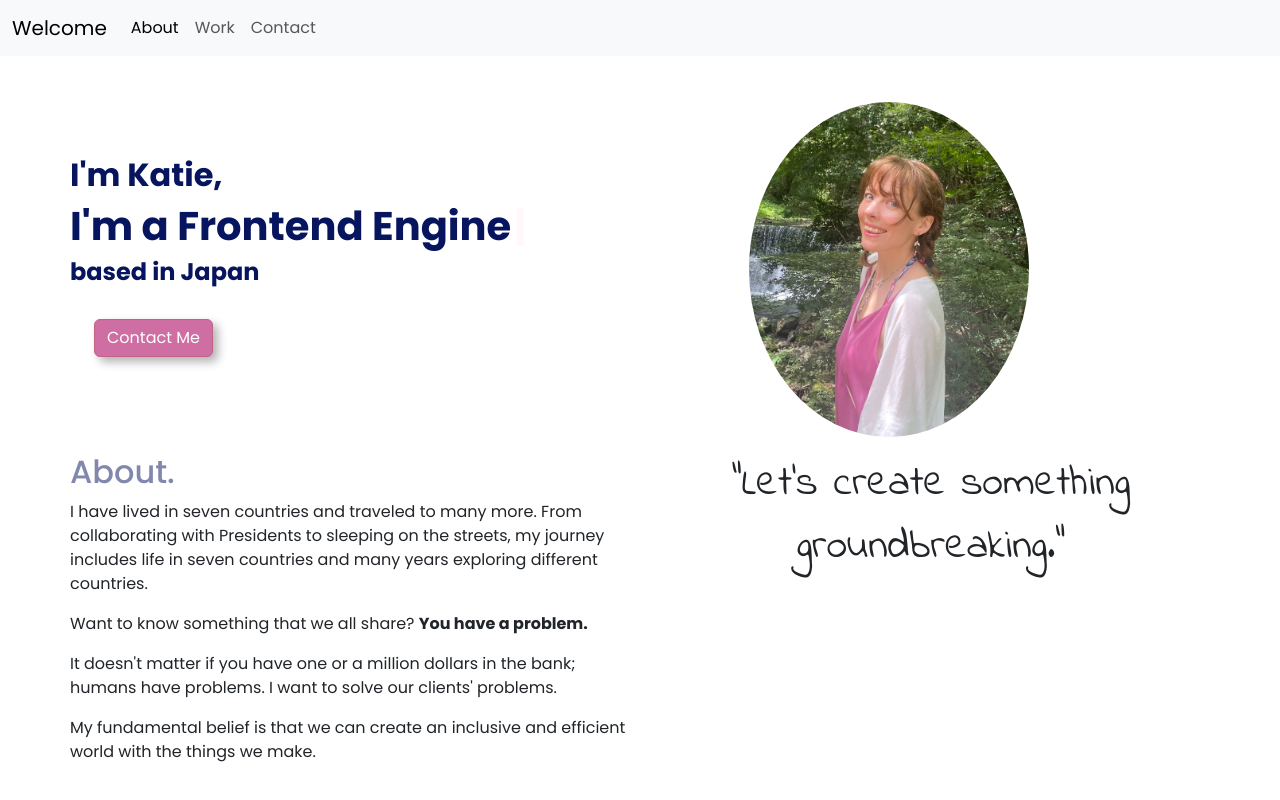
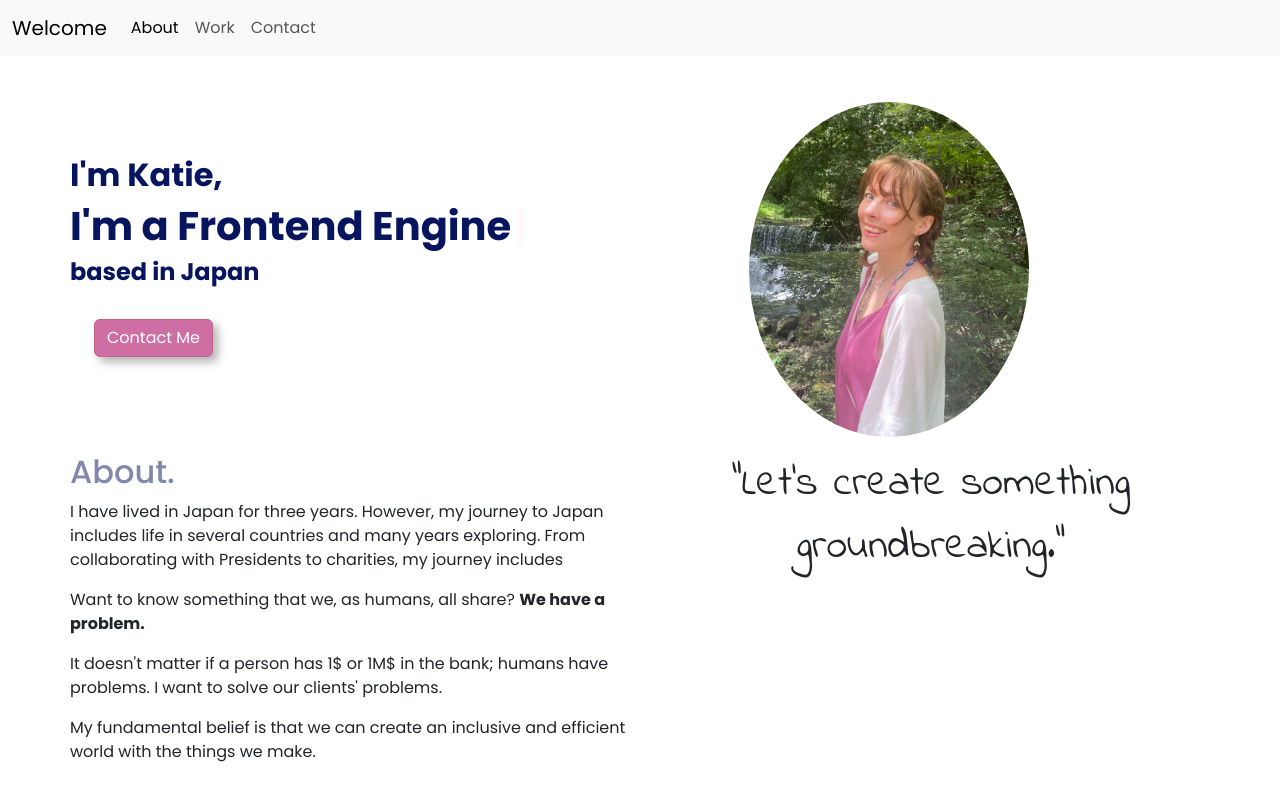
Before and after one commit to misskatiemarple/portfolio-react, a React (Create React App) app: page / in a window 1280 px wide. Shown: the top 800 px of the page. Built offline with nearby package versions, Linux system fonts and the light colour scheme.

Commit message:
text update

```diff
--- a/src/About.js
+++ b/src/About.js
@@ -12,18 +12,18 @@ export default function About() {
           </h2>
           <p className="aboutme-text">
             <p>
-              I have lived in seven countries and traveled to many more. From
-              collaborating with Presidents to sleeping on the streets, my
-              journey includes life in seven countries and many years exploring
-              different countries.{" "}
+              I have lived in Japan for three years. However, my journey to
+              Japan includes life in several countries and many years exploring.
+              From collaborating with Presidents to charities, my journey
+              includes{" "}
             </p>
             <p>
-              Want to know something that we all share?{" "}
-              <strong>You have a problem.</strong>
+              Want to know something that we, as humans, all share?{" "}
+              <strong>We have a problem.</strong>
             </p>
             <p>
-              It doesn't matter if you have one or a million dollars in the
-              bank; humans have problems. I want to solve our clients' problems.{" "}
+              It doesn't matter if a person has 1$ or 1M$ in the bank; humans
+              have problems. I want to solve our clients' problems.{" "}
             </p>
             <p>
               My fundamental belief is that we can create an inclusive and
```
